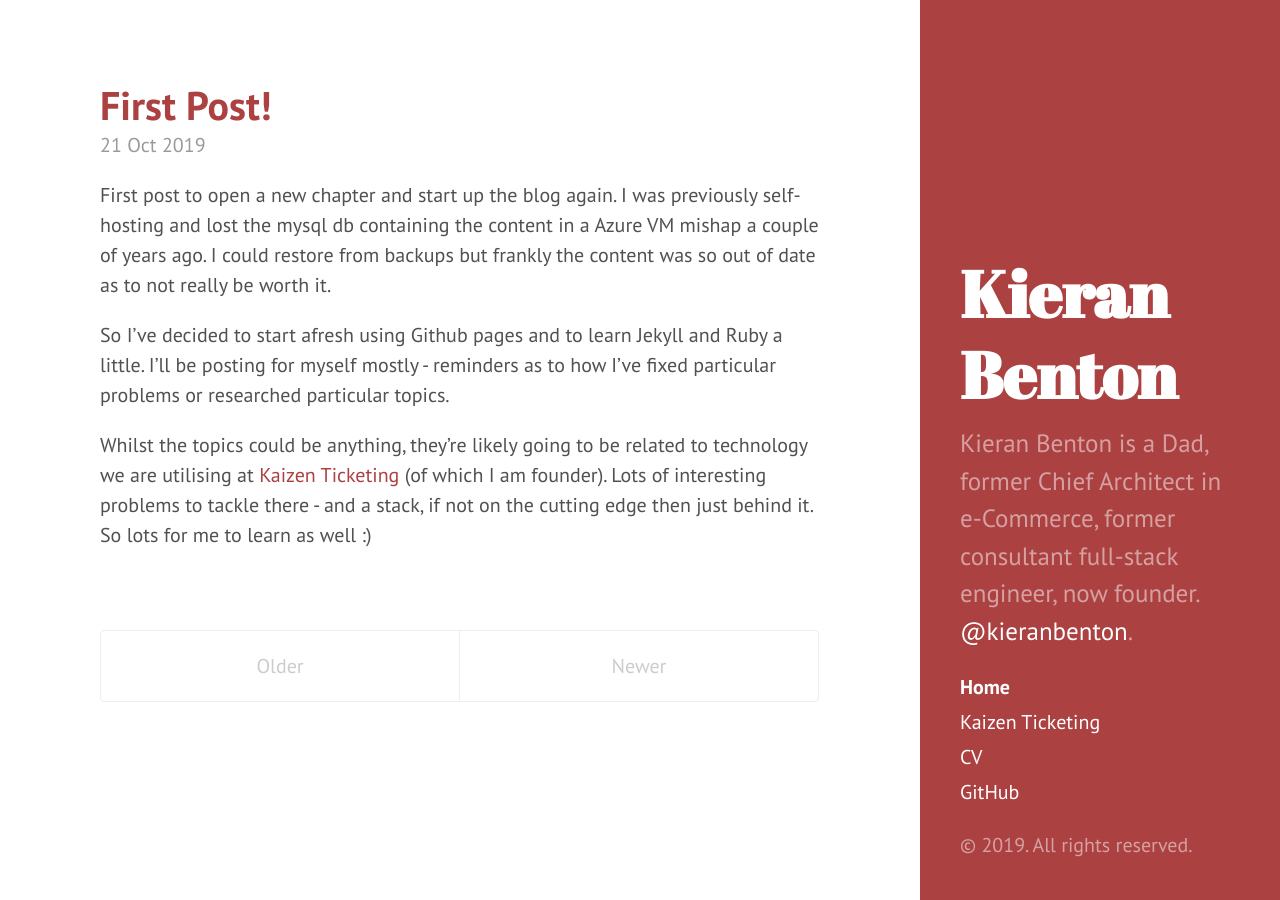
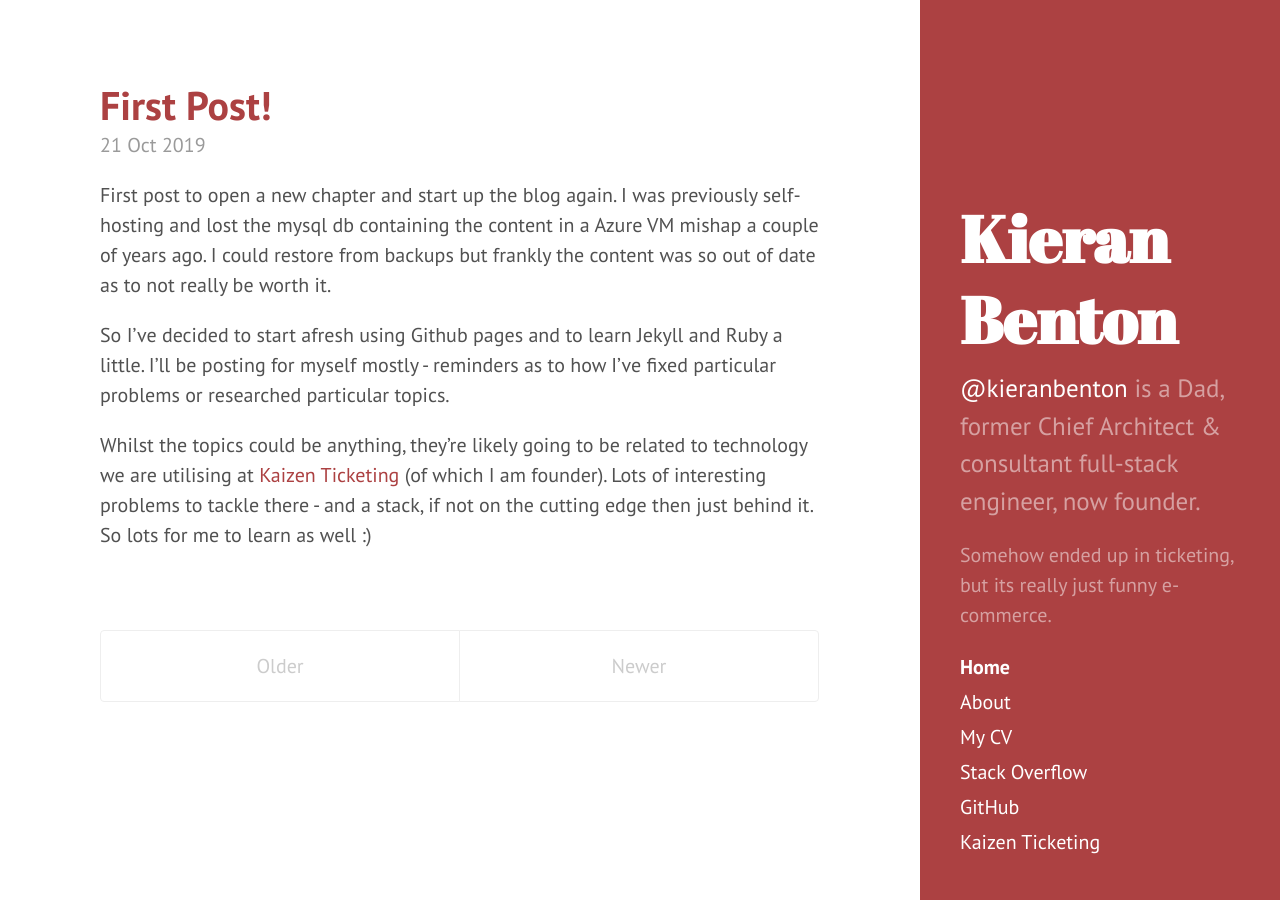
Before and after one commit to kieranbenton/blog, a Jekyll site: the page built from index.html, in a window 1280 px wide. Built offline with Jekyll 4.4.1, drawn with Linux system fonts in a browser that asks for light colours; the list of posts is cut into pages by our own code.

```diff
--- a/_config.yml
+++ b/_config.yml
@@ -3,14 +3,11 @@ highlighter:      rouge
 permalink:        pretty
 title:            Kieran Benton
 tagline:          'Kieran Benton''s Engineering Blog'
-description:      'Kieran Benton is a Dad, former Chief Architect in e-Commerce, former consultant full-stack engineer, now founder. <a href="https://twitter.com/kieranbenton" target="_blank">@kieranbenton</a>.'
 url:              http://www.kieranbenton.com
 baseurl:          /
 author:
   name:           'Kieran Benton'
   url:            https://twitter.com/kieranbenton
-github:
-  repo:           https://github.com/kieranbenton
 plugins:
   - jekyll-gist
   - jekyll-paginate
--- a/_includes/sidebar.html
+++ b/_includes/sidebar.html
@@ -6,16 +6,18 @@
           {{ site.title }}
         </a>
       </h1>
-      <p class="lead">{{ site.description }}</p>
+      <p class="lead">
+        <a href="https://twitter.com/kieranbenton" target="_blank">@kieranbenton</a> is a Dad, former Chief Architect
+        &amp; consultant full-stack engineer, now founder.
+      </p>
+      <p>
+        Somehow ended up in ticketing, but its really just
+        funny e-commerce.
+      </p>
     </div>
 
     <nav class="sidebar-nav">
       <a class="sidebar-nav-item{% if page.url == site.baseurl %} active{% endif %}" href="{{ site.baseurl }}">Home</a>
-
-      {% comment %}
-        The code below dynamically generates a sidebar nav of pages with
-        `layout: page` in the front-matter. See readme for usage.
-      {% endcomment %}
 
       {% assign pages_list = site.pages %}
       {% for node in pages_list %}
@@ -26,11 +28,9 @@
         {% endif %}
       {% endfor %}
 
+      <a class="sidebar-nav-item" href="https://stackoverflow.com/users/5777/kieran-benton">Stack Overflow</a>
+      <a class="sidebar-nav-item" href="https://github.com/kieranbenton">GitHub</a>
       <a class="sidebar-nav-item" href="http://www.kaizenticketing.com">Kaizen Ticketing</a>
-      <a class="sidebar-nav-item" href="{{ site.github.repo }}/CV.pdf">CV</a>
-      <a class="sidebar-nav-item" href="{{ site.github.repo }}">GitHub</a>
     </nav>
-
-    <p>&copy; {{ site.time | date: '%Y' }}. All rights reserved.</p>
   </div>
 </div>
--- a/_layouts/page.html
+++ b/_layouts/page.html
@@ -3,6 +3,8 @@ layout: default
 ---
 
 <div class="page">
-  <h1 class="page-title">{{ page.title }}</h1>
+  {% if page.hideTitle == null or page.hideTitle == false %}
+    <h1 class="page-title">{{ page.title }}</h1>
+  {% endif %}
   {{ content }}
 </div>
```
Also changed, not shown: _about.md (deleted, +0 -30 lines), about.md (added, +14 -0 lines), cv.md (added, +9 -0 lines), public/android-chrome-192x192.png (added), public/android-chrome-512x512.png (added), public/apple-touch-icon.png (added), public/favicon-16x16.png (added), public/favicon-32x32.png (added), public/favicon.ico, public/site.webmanifest (added), 1 other file.
